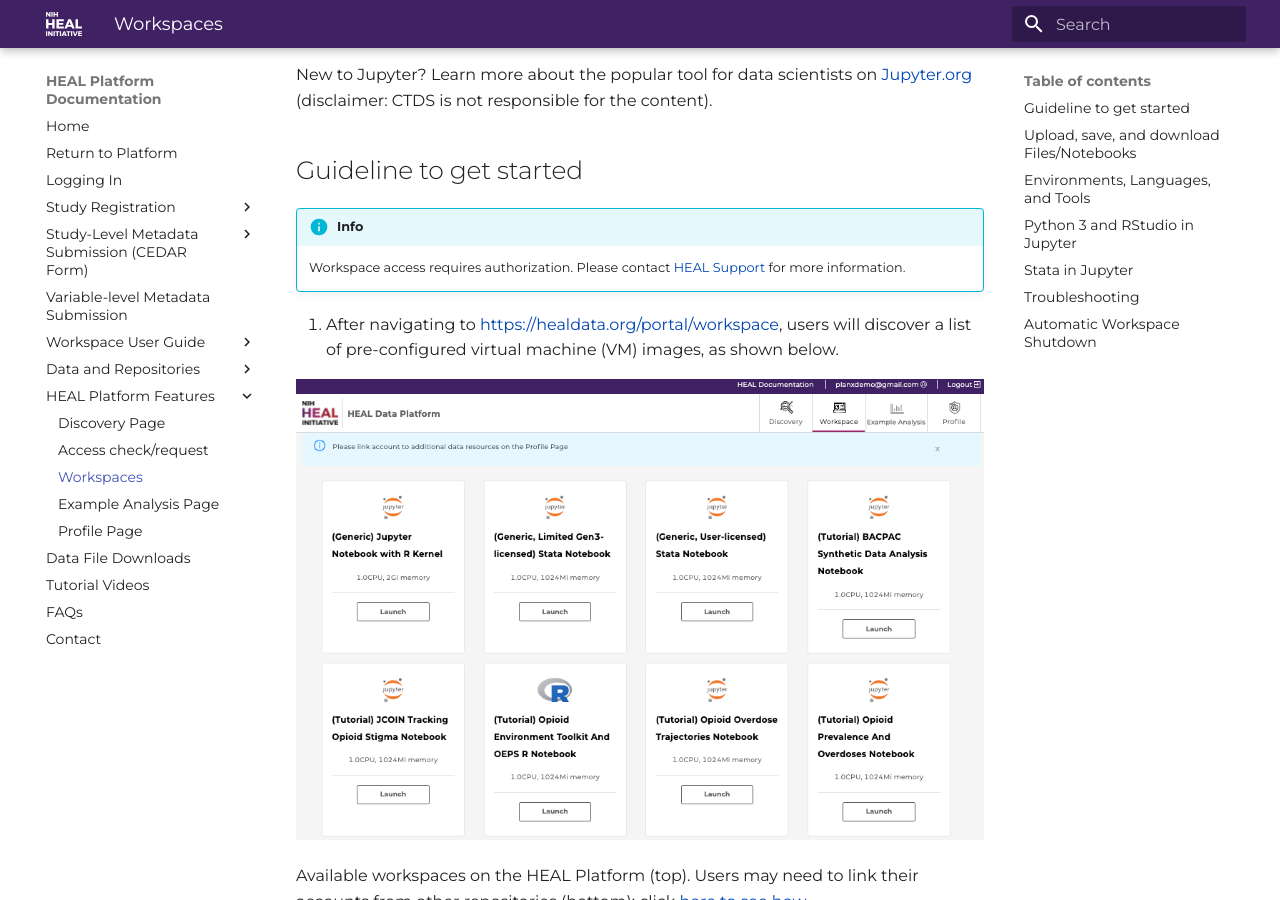
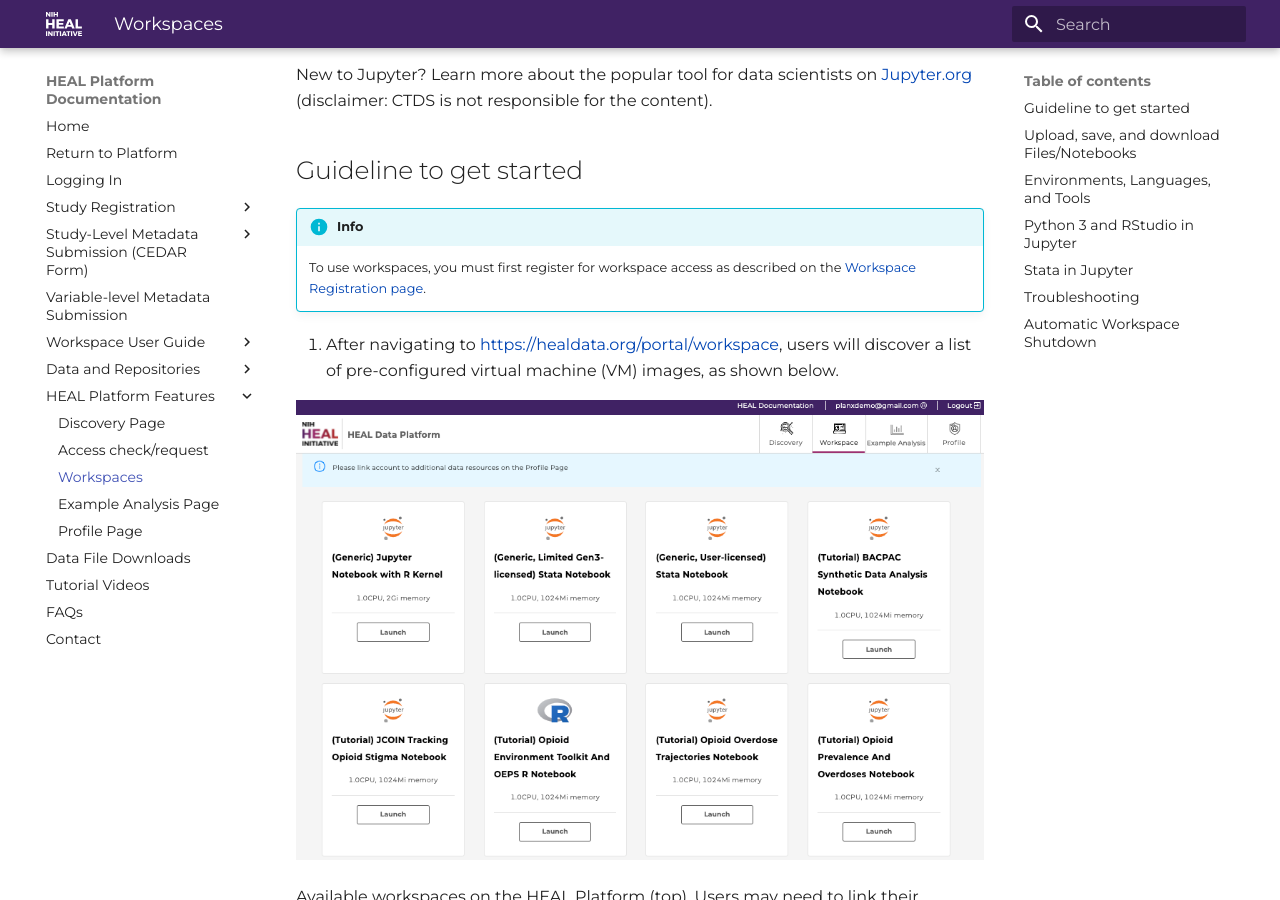
Before and after one commit to HEAL/platform-documentation, an MkDocs documentation site: the page built from docs/platform_workspaces.md, in a window 1280 px wide and 900 px high, scrolled down 364 px. Built offline with MkDocs 1.6.1 and Material for MkDocs 9.7.7, drawn with Linux system fonts in a browser that asks for light colours.

Commit message:
Update blurb in platform_workspaces.md
added link to new documentation in info box at the top of the page

```diff
--- a/docs/platform_workspaces.md
+++ b/docs/platform_workspaces.md
@@ -8,7 +8,7 @@
 
 !!! info
 
-    Workspace access requires authorization. Please contact [HEAL Support](mailto:heal-support@data-commons.io) for more information.
+    To use workspaces, you must first register for workspace access as described on the [Workspace Registration page](./workspaces/heal_workspace_registration.md).
 
 1. After navigating to <https://healdata.org/portal/workspace>, users will discover a list of pre-configured virtual machine (VM) images, as shown below.
 
```
